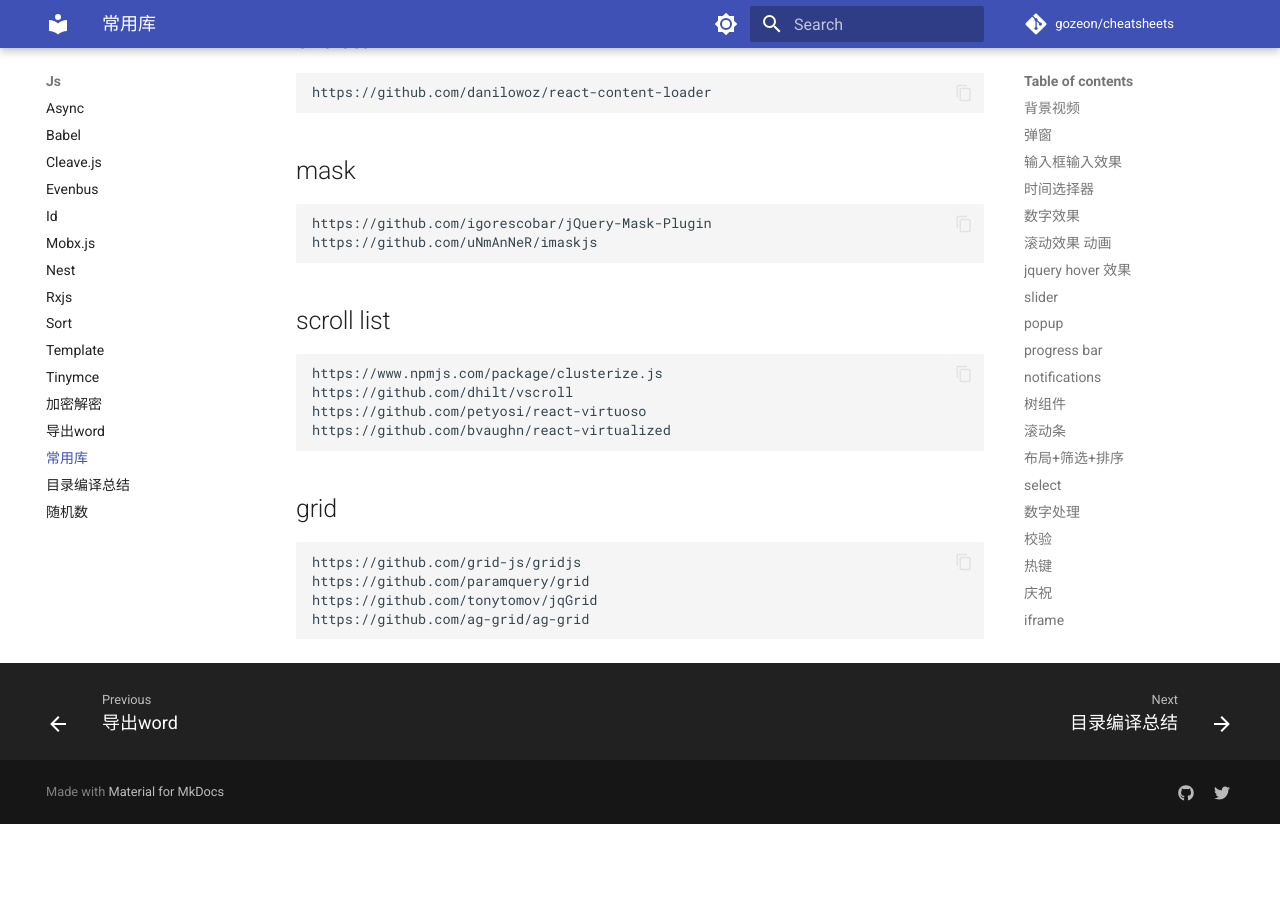
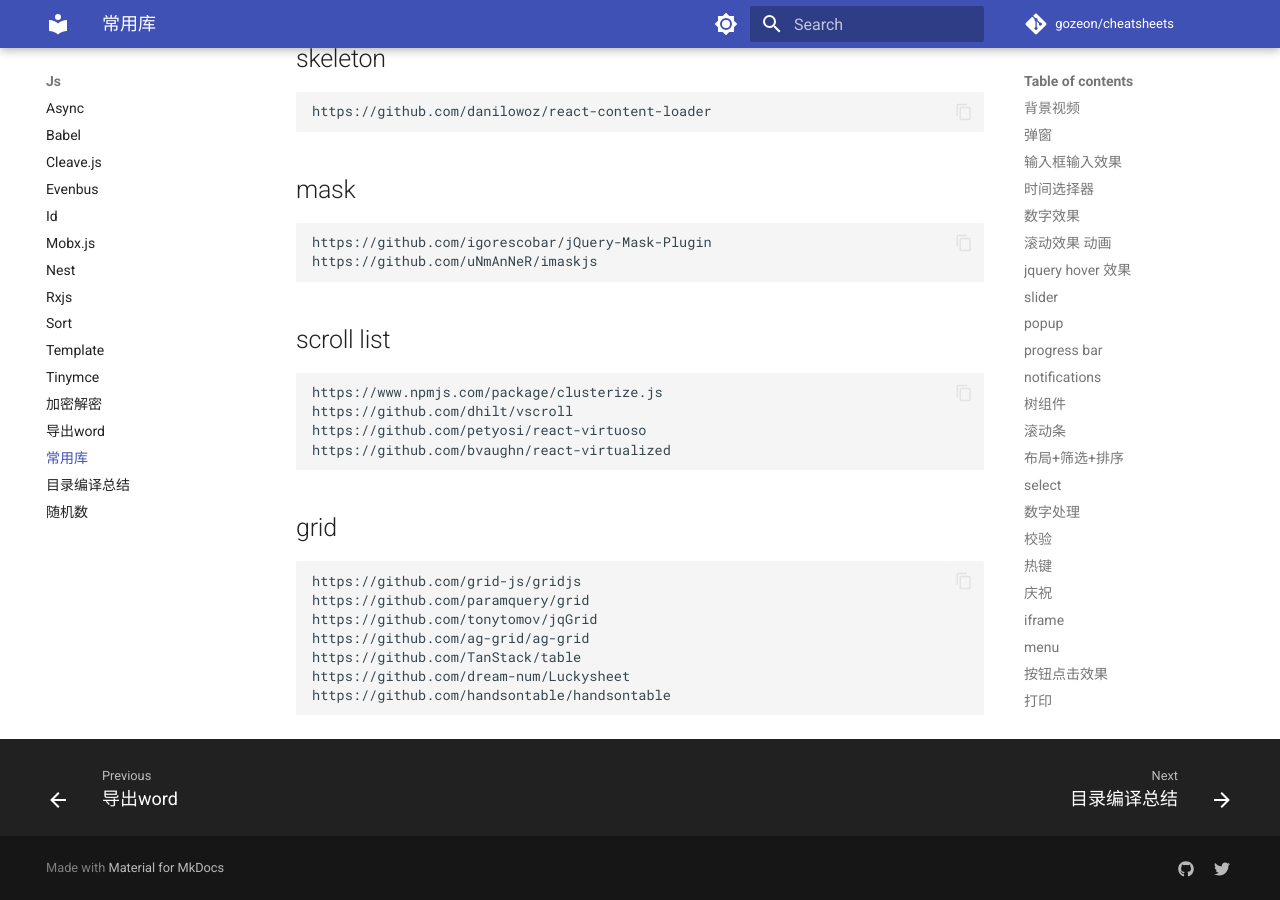
Before and after one commit to gozeon/cheatsheets, an MkDocs documentation site: the page built from docs/js/常用库.md, in a window 1280 px wide and 900 px high, scrolled down 3617 px. Built offline with MkDocs 1.6.1 and Material for MkDocs 9.7.7, drawn with Linux system fonts in a browser that asks for light colours; comment, search, counter and statistics services are not loaded; before the commit the page ends 4441 px from its top, so only the background shows below that; some of the changed lines change nothing that is shown; some of the changed text lies outside the part shown.

Commit message:
doc: table

```diff
--- a/docs/js/常用库.md
+++ b/docs/js/常用库.md
@@ -15,6 +15,7 @@
 
     https://github.com/flatpickr/flatpickr
     http://www.my97.net/demo/index.htm
+    https://github.com/amsul/pickadate.js
 
 ## 数字效果
 
@@ -123,3 +124,6 @@
     https://github.com/paramquery/grid
     https://github.com/tonytomov/jqGrid
     https://github.com/ag-grid/ag-grid
+    https://github.com/TanStack/table
+    https://github.com/dream-num/Luckysheet
+    https://github.com/handsontable/handsontable
```
